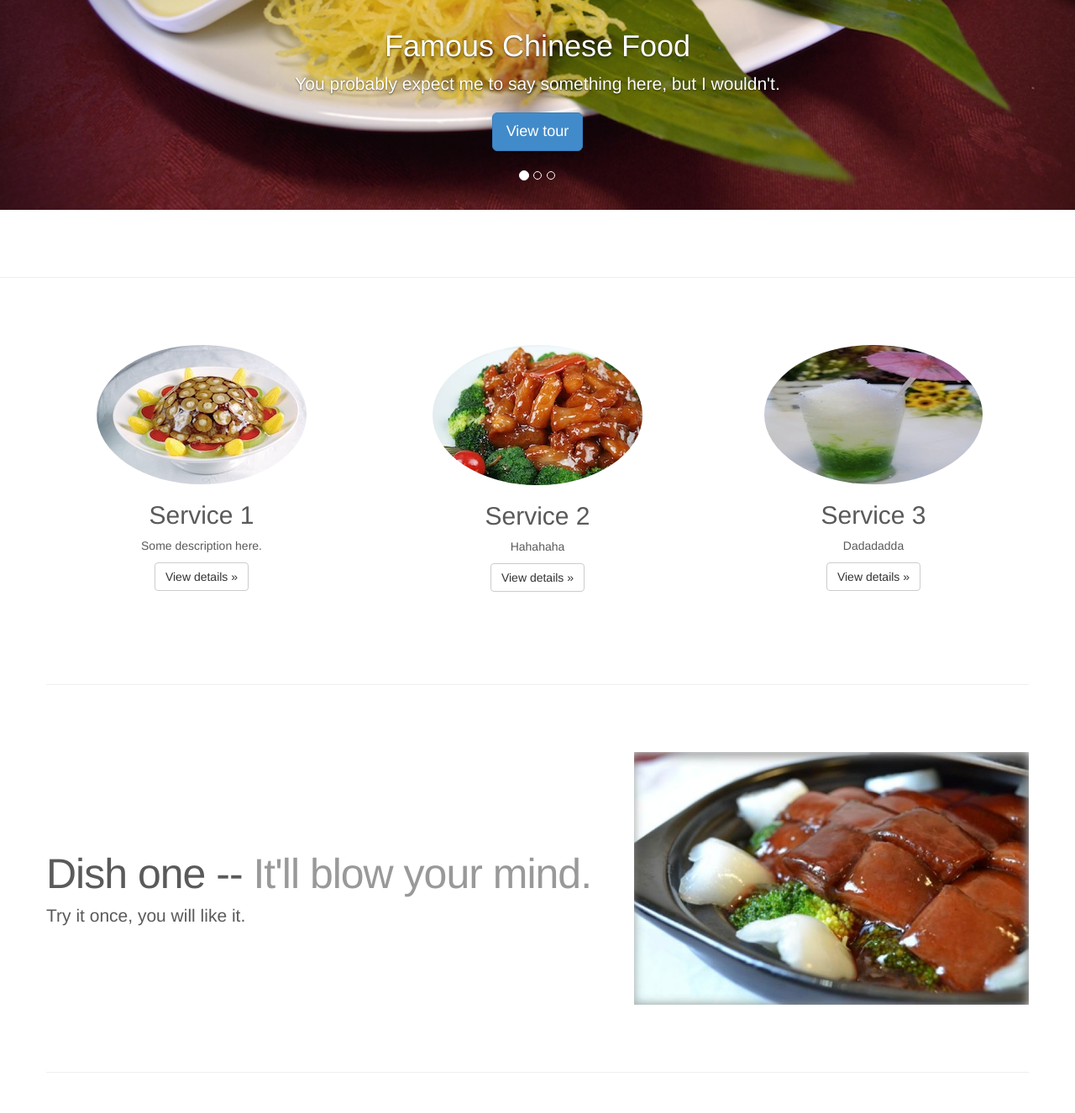
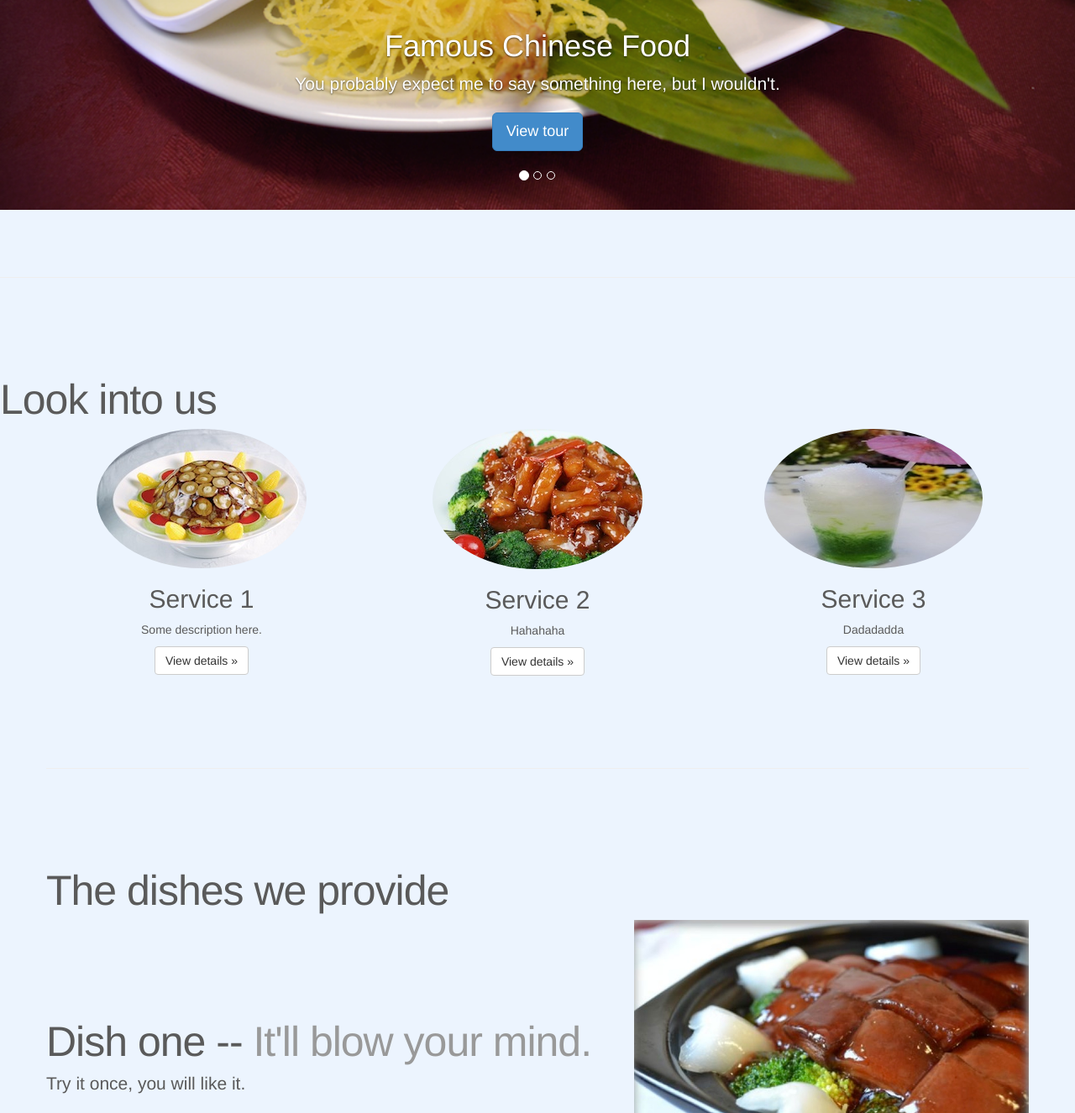
Before and after one commit to wonderwoman06/restaurant, a PHP site: page / in a window 1280 px wide. Shown: the part 550-1876 px from the top of the page at 84% size. Run offline with PHP 8.4, Linux system fonts and the light colour scheme; some libraries are stand-ins or nearby versions.

Commit message:
Start to first prototype

```diff
--- a/css/style.css
+++ b/css/style.css
@@ -17,6 +17,9 @@ footer{
 body {
   padding-bottom: 40px;
   color: #5a5a5a;
+  /*background: rgba(161,246,193,0.1);*/
+  background: rgba(76,154,247,0.1);
+
 }
 
 
--- a/index.html
+++ b/index.html
@@ -135,7 +135,9 @@
 
     <a id="service">
      <hr class="featurette-divider">
+
     </a>
+    <h1 class="featurette-heading">Look into us</h1>
     <div class="container marketing">
 
       <!-- Three columns of text below the carousel -->
@@ -169,6 +171,8 @@
          <a id="menu">
       <hr class="featurette-divider">
       </a>
+      <h1 class="featurette-heading">The dishes we provide</h1>
+
       <div class="row featurette">
 
         <div class="col-md-7">
```
Also changed, not shown: 1 other file.
